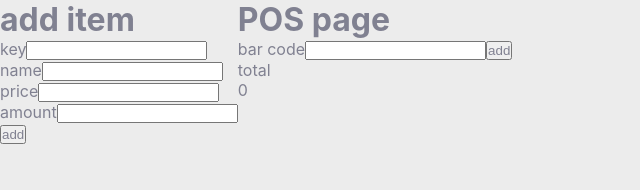
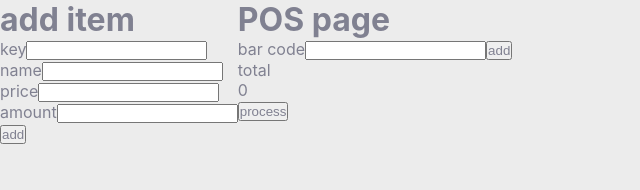
Before and after one commit to kiztopia1/The-system-backend, a React (Create React App) app: page / in a window 1280 px wide. Shown: the top 190 px of the page, without its empty margins (0-640 px from the left). Built offline with nearby package versions, Linux system fonts and the light colour scheme.

Commit message:
date field delted

```diff
--- a/src/home/component/posPage/PosPage.js
+++ b/src/home/component/posPage/PosPage.js
@@ -20,7 +20,8 @@ function PosPage() {
             name: item.name,
             price: item.price,
             amount: '1',
-            saleId: 'kira'
+            saleId: 'kira',
+            date: Date.now()
         }
         setItems(prevItems => [...prevItems, soldItem])
     }
@@ -39,7 +40,22 @@ function PosPage() {
 
 
 
+    const handelProcessSale = () => {
 
+
+        items.map(item => {
+            console.log(item)
+            const data  = {
+                item: item.key,
+                saleId: 'kira',
+                amount: '2',
+                date:  '2021-12-24'
+            }
+            axios.post('http://127.0.0.1:8000/sold', data).then(res => {
+                console.log(res)
+            })
+        })
+    }
 
     return (
         <div>
@@ -64,6 +80,10 @@ function PosPage() {
                 <p>total</p>
                 {total}
             </div>
+
+            <div>
+                <button onClick={handelProcessSale}>process</button>
+            </div>
         </div>
     )
 }
```
Also changed, not shown: src/home/component/posPage/ajax.js (added).
